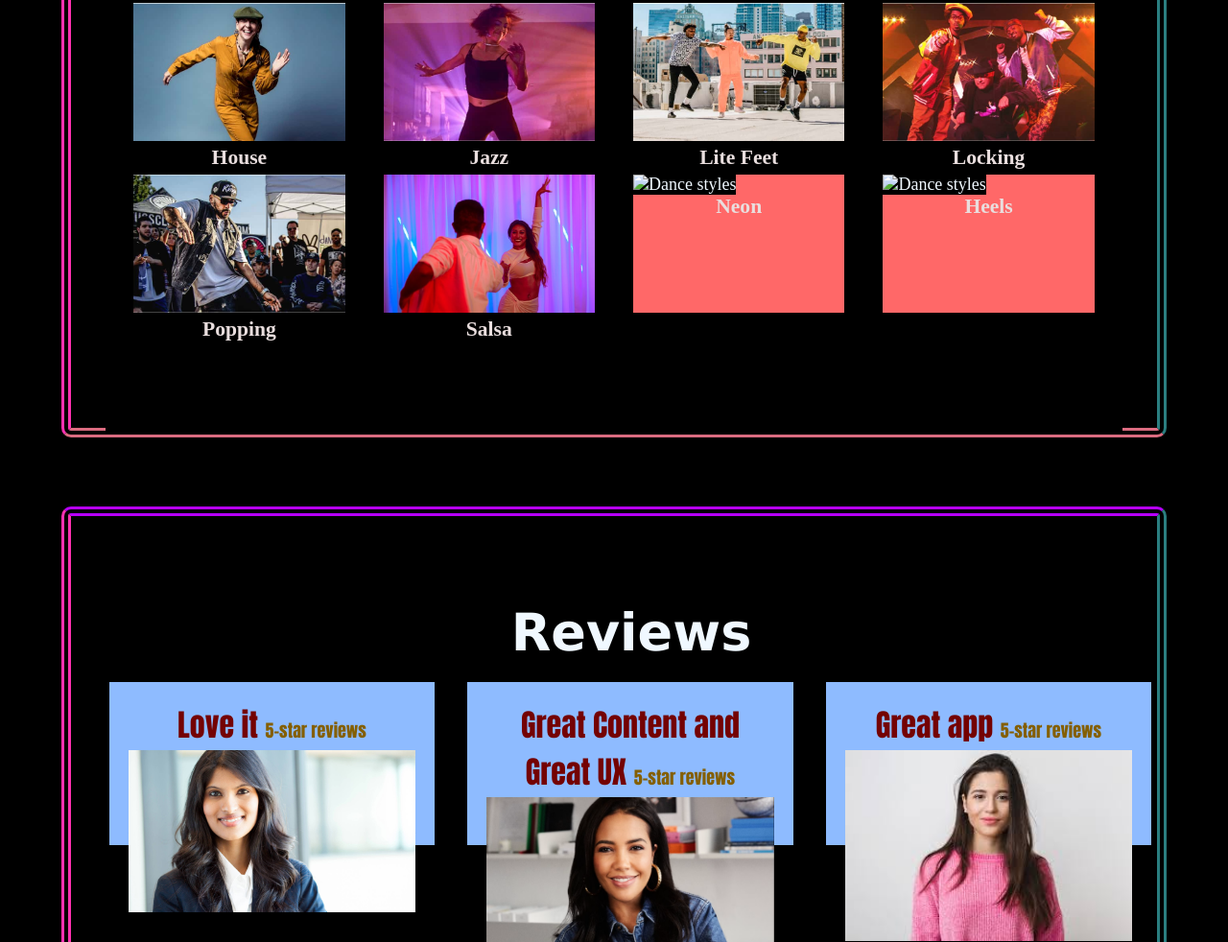
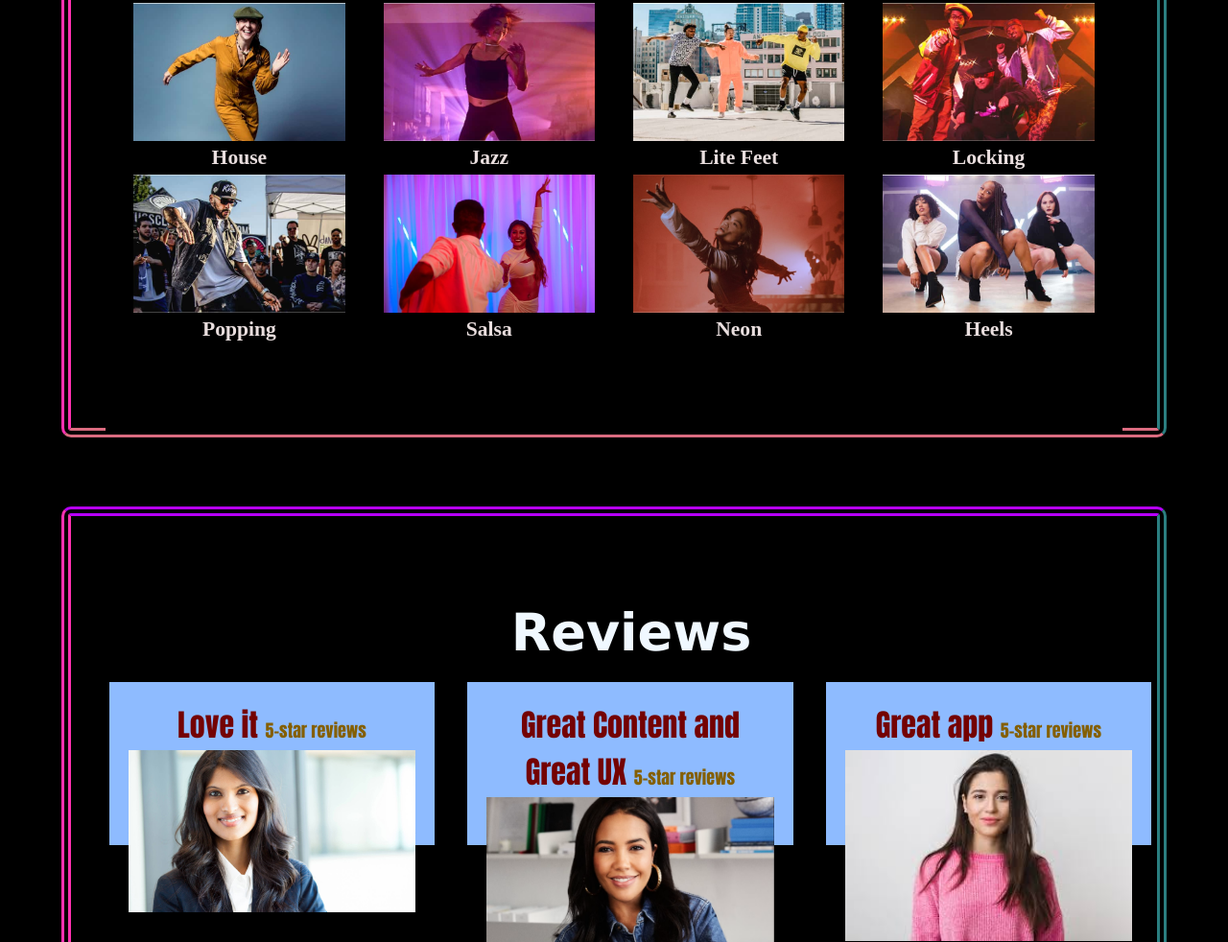
Before and after one commit to HimajaHimaja/Prodigy_WD_01, a plain HTML site: page index.html in a window 1280 px wide. Shown: the part 1882-2864 px from the top of the page at 96% size. Drawn offline with Linux system fonts and the light colour scheme.

Commit message:
Update index.html

```diff
--- a/index.html
+++ b/index.html
@@ -92,8 +92,8 @@
             <div class="style style3">
                 <div class="box" id="box9"><img class="pic" src="popping.jpg" alt="Dance styles"><div class="pic-name">Popping</div></div>
                 <div class="box" id="box10"><img class="pic" src="salsa.jpg" alt="Dance styles"><div class="pic-name">Salsa</div></div>
-                <div class="box" id="box11"><img class="pic" src="images/image.png" alt="Dance styles"><div class="pic-name">Neon</div></div>
-                <div class="box" id="box12"><img class="pic" src="images/heels.jpg" alt="Dance styles"><div class="pic-name">Heels</div></div>
+                <div class="box" id="box11"><img class="pic" src="image.png" alt="Dance styles"><div class="pic-name">Neon</div></div>
+                <div class="box" id="box12"><img class="pic" src="heels.jpg" alt="Dance styles"><div class="pic-name">Heels</div></div>
             </div>
             <div class="style style4">
                 <div class="box4" id="box13">"Dancing is like dreaming with your feet."</div>
```
